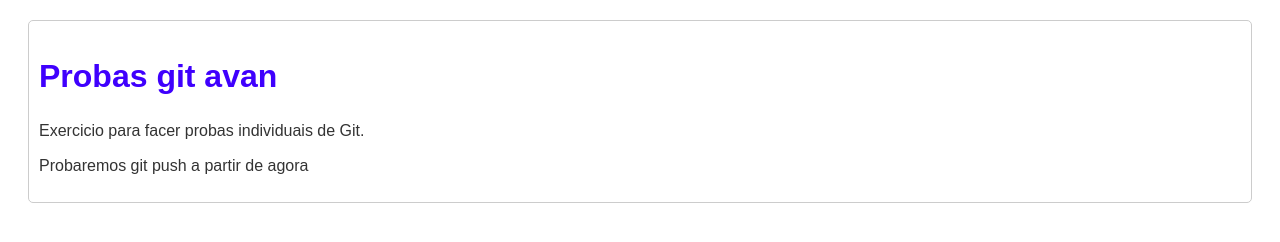
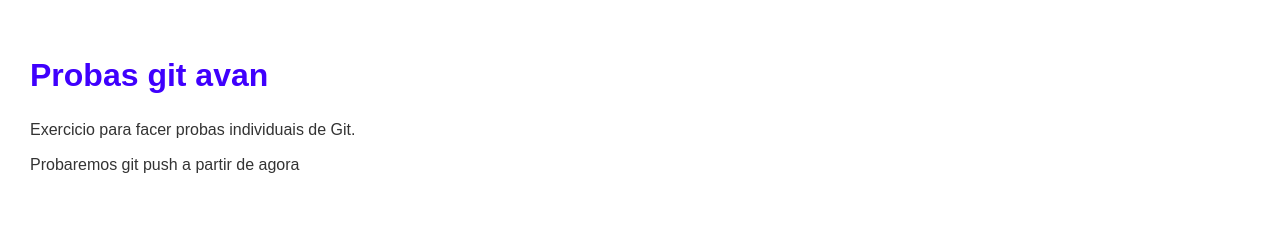
Before and after one commit to zeroseisdesign/probas-git, a plain HTML site: page index.html in a window 1280 px wide. Drawn offline with Linux system fonts and the light colour scheme.

Commit message:
quitar margen en body

```diff
--- a/estilo.css
+++ b/estilo.css
@@ -2,6 +2,8 @@
     font-family: Arial, Helvetica, sans-serif;
     font-size: 1rem;
     color: #333;
+    margin: 0;
+    padding: 0;
 }
 
 h1 {
@@ -16,6 +18,5 @@
 section {
     margin: 20px;
     padding: 10px;
-    border: 1px solid #ccc;
     border-radius: 5px;
 }
```
